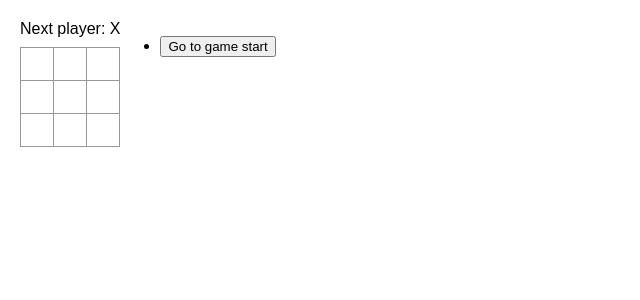
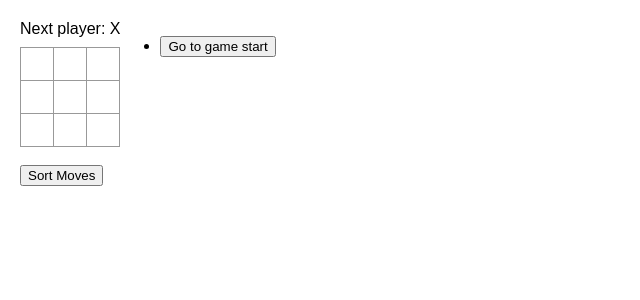
Before and after one commit to jjtron/tic-tac-toe, a React app: page / in a window 1280 px wide. Shown: the top 300 px of the page, without its empty margins (0-640 px from the left). Built offline with nearby package versions, Linux system fonts and the light colour scheme.

Commit message:
Add toggle button to sort moves ascend/descend order

```diff
--- a/src/App.js
+++ b/src/App.js
@@ -2,20 +2,25 @@ import React, { StrictMode } from "react";
 import { useState } from 'react';
 
 export default function Game() {
-
+  const [sort, setSort] = useState(false);
   const [history, setHistory] = useState([Array(9).fill(null)]);
   const [currentMove, setCurrentMove] = useState(0);
   const xIsNext = currentMove % 2 === 0;
   const currentSquares = history[currentMove];
-  function handlePlay(nextSquares) {
+  function handlePlay(nextSquares, noSort) {
+    if (noSort) {
         const nextHistory = [...history.slice(0, currentMove + 1), nextSquares];
         setHistory(nextHistory);
         setCurrentMove(nextHistory.length - 1);
+    } else {
+        setSort(!sort);
+    }
   }
   function jumpTo(nextMove) {
     setCurrentMove(nextMove);
   }
-  const moves = history.map((squares, move) => {
+  function mapHistory(history, sort) {
+      let theMap = history.map((squares, move) => {
         let description;
         if (move > 0 && currentMove === move) {
           return (
@@ -32,6 +37,14 @@ export default function Game() {
           return showMoveButton(move, description, jumpTo);
         }
       });
+      if (sort) {
+          return theMap.reverse();
+      } else {
+          return theMap;
+      }
+
+  }
+  const moves = mapHistory(history, sort);
   return (
     <div className="game">
       <div className="game-board">
@@ -72,7 +85,10 @@ function Board({ xIsNext, sqrs, onPlay }) {
     } else {
       nextSquares[i] = "O";
     }
-    onPlay(nextSquares);
+    onPlay(nextSquares, true);
+  }
+  function onSort() {
+      onPlay(null, false);
   }
   const winner = calculateWinner(sqrs);
   let status;
@@ -94,6 +110,8 @@ function Board({ xIsNext, sqrs, onPlay }) {
     <>
       <div className="status">{status}</div>
       {boardRows}
+      <br></br>
+      <button onClick={onSort}>Sort Moves</button>
     </>
   );
 }
```
Lines whose indentation alone changed are shown as unchanged.
